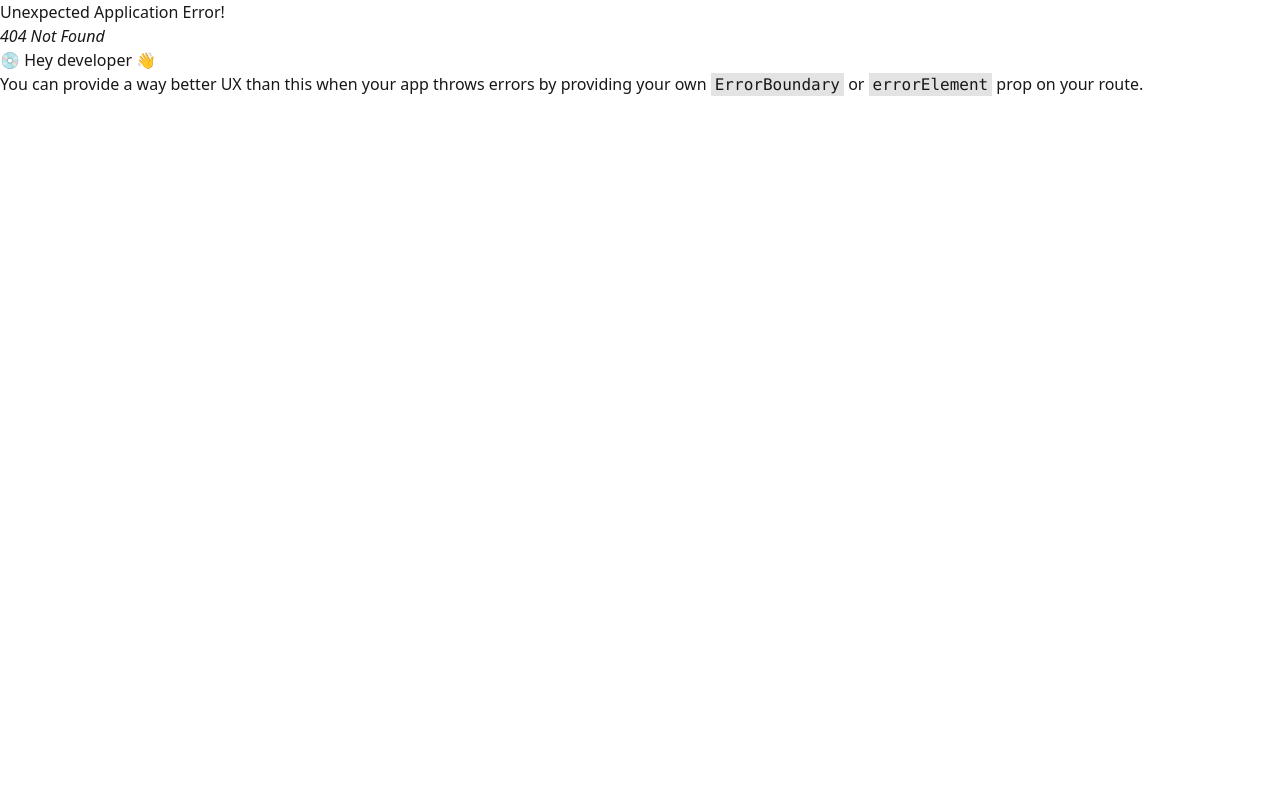
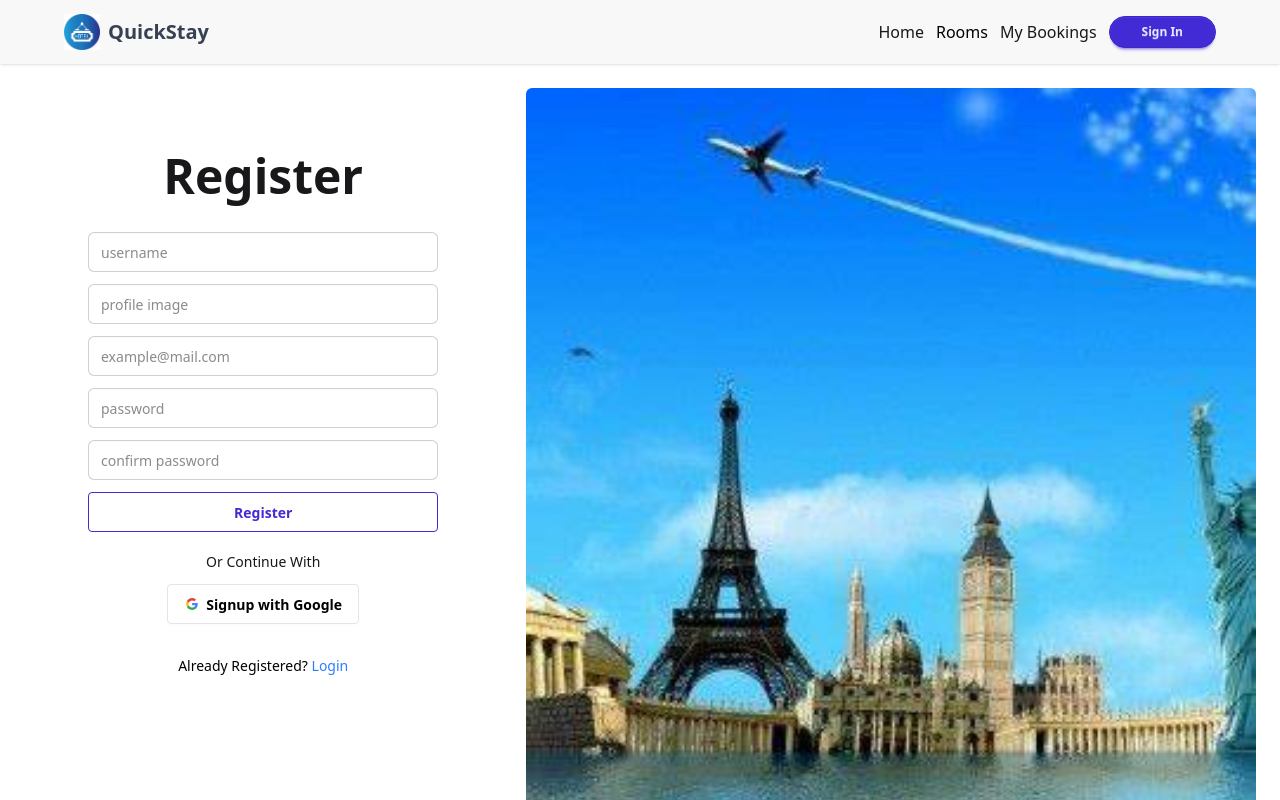
Before and after one commit to IbraHim7520/QuickStay, a React (Vite) app: page /signup in a window 1280 px wide. Before the commit this address had no page. Shown: the top 800 px of the page. Built offline with nearby package versions, Linux system fonts and the light colour scheme; no server answers.

Commit message:
Design Login & Signup Page Design

```diff
--- a/Router/Router.jsx
+++ b/Router/Router.jsx
@@ -2,6 +2,8 @@ import { createBrowserRouter } from "react-router";
 import Root from "../src/Pages/Root"
 import Home from "../src/Pages/Home"
 import Rooms from "../src/Pages/Rooms"
+import Login from "../src/Pages/Login";
+import Signup from "../src/Pages/Signup";
 const router = createBrowserRouter([
 
     {
@@ -16,6 +18,14 @@ const router = createBrowserRouter([
             {
                 path: '/rooms',
                 Component: Rooms
+            },
+            {
+                path: "/login",
+                Component: Login
+            },
+            {
+                path: "/signup",
+                Component: Signup
             }
         ]
     }
--- a/package.json
+++ b/package.json
@@ -14,6 +14,7 @@
     "dotenv": "^16.5.0",
     "firebase": "^11.9.0",
     "framer-motion": "^12.16.0",
+    "lottie-react": "^2.4.1",
     "motion": "^12.16.0",
     "react": "^19.1.0",
     "react-dom": "^19.1.0",
--- a/src/Authentication/Provider.jsx
+++ b/src/Authentication/Provider.jsx
@@ -1,7 +1,27 @@
-import React from 'react';
+import React, { useEffect } from 'react';
 import UserContext from './UserContext';
+import { createUserWithEmailAndPassword, GoogleAuthProvider, onAuthStateChanged, signInWithEmailAndPassword, signInWithPopup } from 'firebase/auth';
+import auth from './firebase.config';
 
 const Provider = ({children}) => {
+const provider = new GoogleAuthProvider();
+
+    useEffect( ()=>{
+        const subscribe = onAuthStateChanged(auth , (user)=>{
+
+        })
+        return subscribe();
+    }, [] )
+    const GoogleSignIn = () => {
+        return signInWithPopup(auth, provider)
+    }
+
+    const UserLogin = (email , pass) =>{
+        return signInWithEmailAndPassword(auth , email , pass)
+    }
+    const UserSignUp = (email , pass) =>{
+        return createUserWithEmailAndPassword(auth , email , pass)
+    }
         const info = {
 
         }
--- a/src/Authentication/firebase.config.js
+++ b/src/Authentication/firebase.config.js
@@ -6,12 +6,12 @@ import { getAuth } from "firebase/auth";
 
 // Your web app's Firebase configuration
 const firebaseConfig = {
-  apiKey: import.meta.API_KEY,
-  authDomain: import.meta.AUTH_DOMAIN,
-  projectId: import.meta.PROJECT_ID,
-  storageBucket: import.meta.STORAGE_BUCKET,
-  messagingSenderId: import.meta.MSGE_ID,
-  appId: import.meta.APP_ID
+  apiKey: import.meta.env.VITE_API_KEY,
+  authDomain: import.meta.env.VITE_AUTH_DOMAIN,
+  projectId: import.meta.env.VITE_PROJECT_ID,
+  storageBucket: import.meta.env.VITE_STORAGE_BUCKET,
+  messagingSenderId: import.meta.env.VITE_MSGE_ID,
+  appId: import.meta.env.VITE_APP_ID
 };
 
 // Initialize Firebase
--- a/src/Components/Navbar.jsx
+++ b/src/Components/Navbar.jsx
@@ -17,7 +17,7 @@ const Navbar = () => {
             <li>Home</li>
              <NavLink to={'/rooms'} className={({isActive})=> isActive ? "text-blue-500" : "text-black"} >Rooms</NavLink>
             <li>My Bookings</li>
-            <li><Link className='btn btn-sm btn-primary'>Sign In</Link></li>
+            <li><Link to={"/login"} className='btn btn-sm btn-primary'>Sign In</Link></li>
           </ul>
         </div>
         <img src={Logo} className='w-7 md:w-9'></img>
@@ -29,7 +29,7 @@ const Navbar = () => {
           <li>Home</li>
           <NavLink to={'/rooms'} className={({isActive})=> isActive ? "text-blue-500" : "text-black"} >Rooms</NavLink>
           <li>My Bookings</li>
-          <li><Link className='btn btn-sm px-8 rounded-full btn-primary'>Sign In</Link></li>
+          <li><Link to={"/login"} className='btn btn-sm px-8 rounded-full btn-primary'>Sign In</Link></li>
         </ul>
       </div>
     </div>
--- a/src/Pages/Home.jsx
+++ b/src/Pages/Home.jsx
@@ -8,8 +8,8 @@ import OfferCard from "../Components/OfferCard"
 const Home = () => {
     const [roomData, setRoomData] = useState([]);
     const [loading, setLoading] = useState(true)
-    const [testimonials , setTestimonials] = useState([]);
-    const [offer , setOffer] = useState([]);
+    const [testimonials, setTestimonials] = useState([]);
+    const [offer, setOffer] = useState([]);
     useEffect(() => {
         fetch('http://localhost:5000/roomDetails')
             .then(res => res.json()).then(data => {
@@ -21,10 +21,10 @@ const Home = () => {
                     setRoomData([])
                 }
             })
-            fetch('hoteloffer.json').then(res => res.json()).then(data=> setOffer(data))
-            fetch('testimonials.json')
+        fetch('hoteloffer.json').then(res => res.json()).then(data => setOffer(data))
+        fetch('testimonials.json')
             .then(res => res.json())
-            .then(data=> {
+            .then(data => {
                 setTestimonials(data);
             })
     }, [])
@@ -62,27 +62,27 @@ const Home = () => {
                         <h1 className='text-2xl font-semibold'>Exclusive Offers</h1>
                         <p>Take advantage of our limited-time offers and special packages to enhance<br></br>your stay and create unforgettable memories.</p>
                     </div>
-                    <div className='flex items-center '>
+                    <div className='flex gap-2 items-center '>
                         <h1 className='text-sm '>View All Offers</h1>
                         <FaArrowRight size={13}></FaArrowRight>
                     </div>
                 </div>
                 <div className='mt-12 grid grid-cols-2 lg:grid-cols-3 gap-3'>
                     {
-                        offer.map( ofer=>  <OfferCard key={ofer.id} ofer={ofer} ></OfferCard>)
+                        offer.map(ofer => <OfferCard key={ofer.id} ofer={ofer} ></OfferCard>)
                     }
                 </div>
             </section>
 
             <section className='lg:mt-24 mt-12  px-3 md:px-8  lg:px-16'>
                 <div className='text-center mb-10 space-y-2'>
-                        <h1 className='text-2xl font-semibold'>What Our Guests Say</h1>
-                        <p className='text-gray-700 text-md'>Discover why discerning travelers consistently choose QuickStay for their exclusive and luxurious accommodations around the world.</p>
+                    <h1 className='text-3xl text-center font-semibold'>What Our Guests Say</h1>
+                    <p className='text-gray-700 text-md'>Discover why discerning travelers consistently choose QuickStay for their exclusive and luxurious accommodations around the world.</p>
                 </div>
                 <div className=' grid grid-cols-2 md:grid-cols-2 lg:grid-cols-3 gap-2 justify-items-center items-center'>
-                        {
-                            testimonials.map( testimonial => <Testimonial testimonial={testimonial}></Testimonial> )
-                        }
+                    {
+                        testimonials.map(testimonial => <Testimonial testimonial={testimonial}></Testimonial>)
+                    }
                 </div>
             </section>
         </div>
--- /dev/null
+++ b/src/Pages/Login.jsx
@@ -0,0 +1,40 @@
+import React from 'react';
+import G9 from "../assets/g9.jpg"
+import { Link } from 'react-router';
+const Login = () => {
+    return (
+        <section className="p-6 dark:bg-gray-100 dark:text-gray-800">
+            <div className="container grid gap-6 mx-auto text-center lg:grid-cols-2 xl:grid-cols-5">
+                <div className="w-full px-6 py-16 rounded-md sm:px-12 md:px-16 xl:col-span-2 dark:bg-gray-50">
+                    <h1 className="text-5xl font-extrabold ">Welcome Back Dear</h1>
+                    <p className="my-8">
+                        <span className="font-medium dark:text-gray-900">Login</span> to your existing account and continue as before and see what you have been done yet
+                    </p>
+                    <form noValidate="" action="" className="self-stretch space-y-3">
+                        <div>
+                            <label htmlFor="name" className="text-sm sr-only">Email*</label>
+                            <input id="name" type="text" placeholder="example@mail.com" className="w-full input rounded-md " />
+                        </div>
+                        <div>
+                            <label htmlFor="lastname" className="text-sm sr-only">Password*</label>
+                            <input id="lastname" type="password" placeholder="*********" className="w-full input rounded-md" />
+                            <p className='text-end text-xs link link-hover'>Forget Password?</p>
+                        </div>
+                        <button type="button" className="w-full btn btn-outline btn-primary">Login</button>
+                    </form>
+                    <div className='mt-5 space-y-3'>
+                        <p className='text-sm'>Or Continue With</p>
+                        <button className="btn bg-white text-black border-[#e5e5e5]">
+                            <svg aria-label="Google logo" width="16" height="16" xmlns="http://www.w3.org/2000/svg" viewBox="0 0 512 512"><g><path d="m0 0H512V512H0" fill="#fff"></path><path fill="#34a853" d="M153 292c30 82 118 95 171 60h62v48A192 192 0 0190 341"></path><path fill="#4285f4" d="m386 400a140 175 0 0053-179H260v74h102q-7 37-38 57"></path><path fill="#fbbc02" d="m90 341a208 200 0 010-171l63 49q-12 37 0 73"></path><path fill="#ea4335" d="m153 219c22-69 116-109 179-50l55-54c-78-75-230-72-297 55"></path></g></svg>
+                            Login with Google
+                        </button>
+                        <h1 className='text-sm mt-5 text-black'>New Here? Don't Worry <Link to={"/signup"} className='link link-hover'>Register Now</Link></h1>
+                    </div>
+                </div>
+                <img src={G9} alt="" className="object-cover w-full h-full rounded-md xl:col-span-3 dark:bg-gray-500" />
+            </div>
+        </section>
+    );
+};
+
+export default Login;
--- /dev/null
+++ b/src/Pages/Signup.jsx
@@ -0,0 +1,33 @@
+import React from 'react';
+import { Link } from 'react-router';
+import G9 from "../assets/register.jpg"
+const Signup = () => {
+    return (
+               <section className="p-6 dark:bg-gray-100 dark:text-gray-800">
+            <div className="container grid gap-6 mx-auto text-center lg:grid-cols-2 xl:grid-cols-5">
+                <div className="w-full px-6 py-16 rounded-md sm:px-12 md:px-16 xl:col-span-2 dark:bg-gray-50">
+                    <h1 className="text-5xl font-extrabold ">Register</h1>
+                    <form noValidate="" action="" className="self-stretch mt-8 space-y-3">
+                            <input id="name" type="text" required placeholder="username" className="w-full input rounded-md " />
+                            <input id="name" type="text" placeholder="profile image" className="w-full input rounded-md" />
+                            <input id="name" type="email" required placeholder="example@mail.com" className="w-full input rounded-md " />
+                            <input id="pass" type="password" placeholder="password" className="w-full input rounded-md" />
+                            <input id="lastname" type="password" placeholder="confirm password" className="w-full input rounded-md" />
+                        <button type="button" className="w-full btn btn-outline btn-primary">Register</button>
+                    </form>
+                    <div className='mt-5 space-y-3'>
+                        <p className='text-sm'>Or Continue With</p>
+                        <button className="btn bg-white text-black border-[#e5e5e5]">
+                            <svg aria-label="Google logo" width="16" height="16" xmlns="http://www.w3.org/2000/svg" viewBox="0 0 512 512"><g><path d="m0 0H512V512H0" fill="#fff"></path><path fill="#34a853" d="M153 292c30 82 118 95 171 60h62v48A192 192 0 0190 341"></path><path fill="#4285f4" d="m386 400a140 175 0 0053-179H260v74h102q-7 37-38 57"></path><path fill="#fbbc02" d="m90 341a208 200 0 010-171l63 49q-12 37 0 73"></path><path fill="#ea4335" d="m153 219c22-69 116-109 179-50l55-54c-78-75-230-72-297 55"></path></g></svg>
+                            Signup with Google
+                        </button>
+                        <h1 className='text-sm mt-5 text-black'>Already Registered? <Link to={"/login"} className='link text-blue-500 link-hover'>Login</Link></h1>
+                    </div>
+                </div>
+                <img src={G9} alt="" className="object-cover w-full h-screen rounded-md xl:col-span-3 dark:bg-gray-500" />
+            </div>
+        </section>
+    );
+};
+
+export default Signup;
```
Also changed, not shown: src/assets/register.jpg (added), 1 other file (tests, documents, lock files or other folders).
